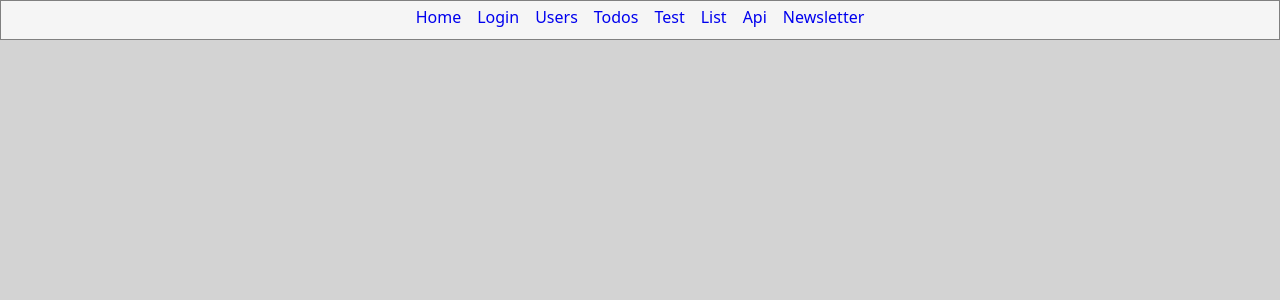
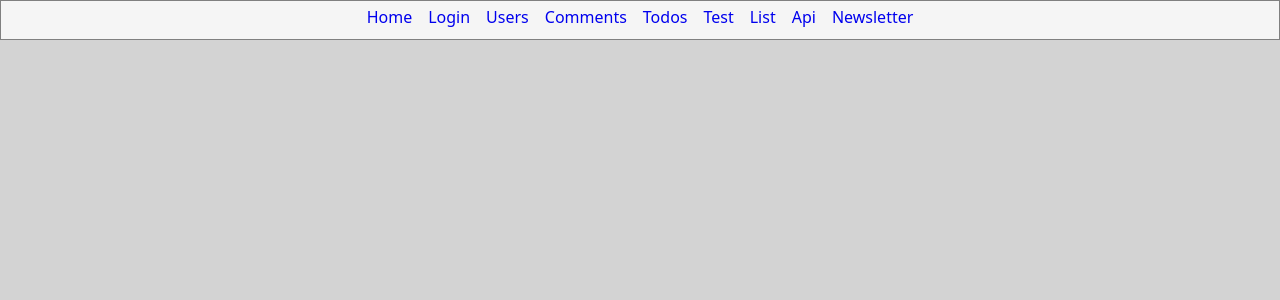
Before and after one commit to danielu96/Vite-Api, a React (Vite) app: page / in a window 1280 px wide. Shown: the top 300 px of the page. Built offline with nearby package versions, Linux system fonts and the light colour scheme.

Commit message:
add comments

```diff
--- a/src/NavBar.jsx
+++ b/src/NavBar.jsx
@@ -8,6 +8,7 @@ const NavBar = () => {
     <NavLink to="/">Home</NavLink>
     <NavLink to="/login">Login</NavLink>
     <NavLink to="/users">Users</NavLink>
+    <NavLink to="/comments">Comments</NavLink>
     <NavLink to="/tasks">Todos</NavLink>
     <NavLink to="/Test">Test</NavLink>
     <NavLink to="/List">List</NavLink>
```
